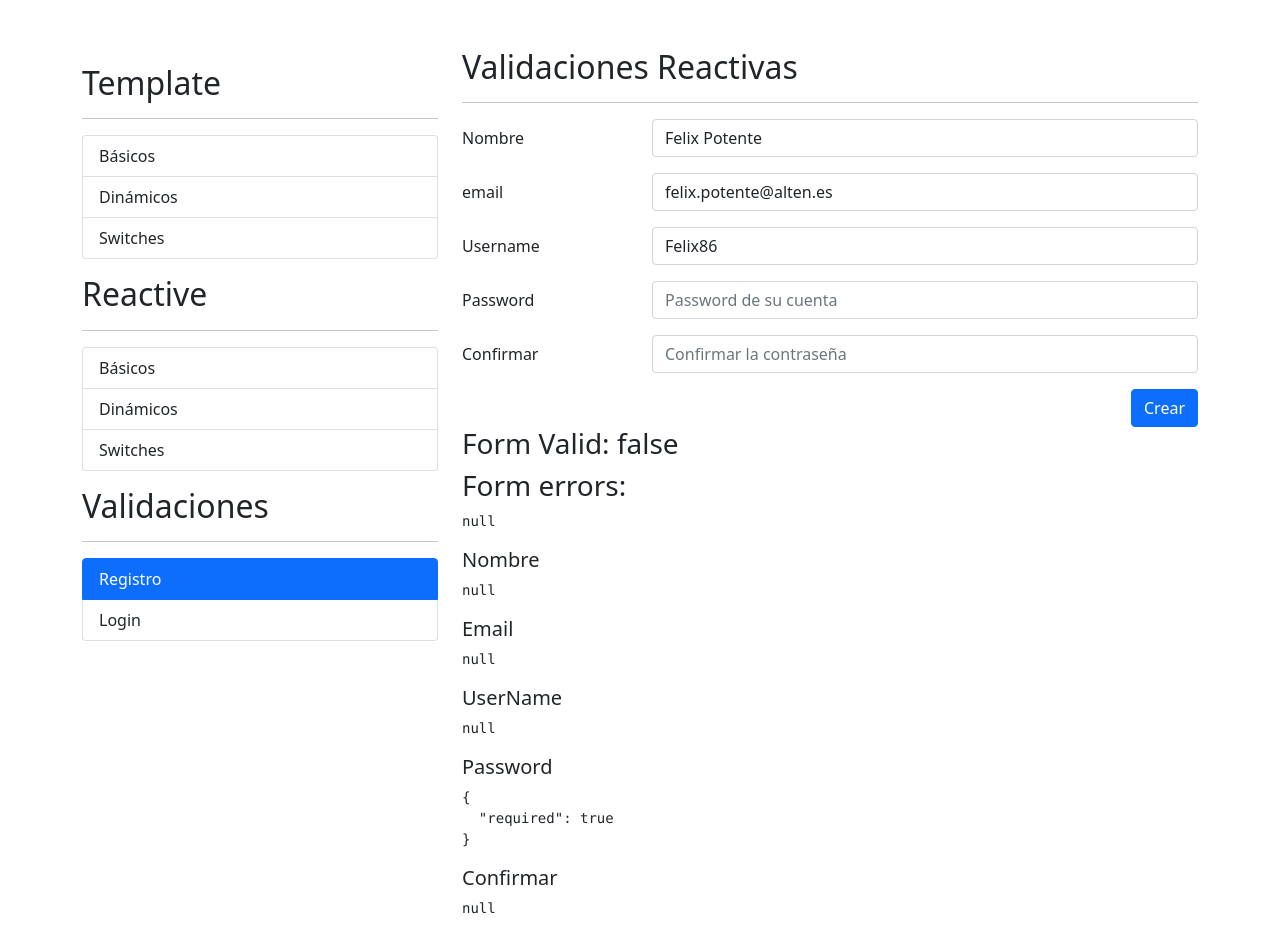
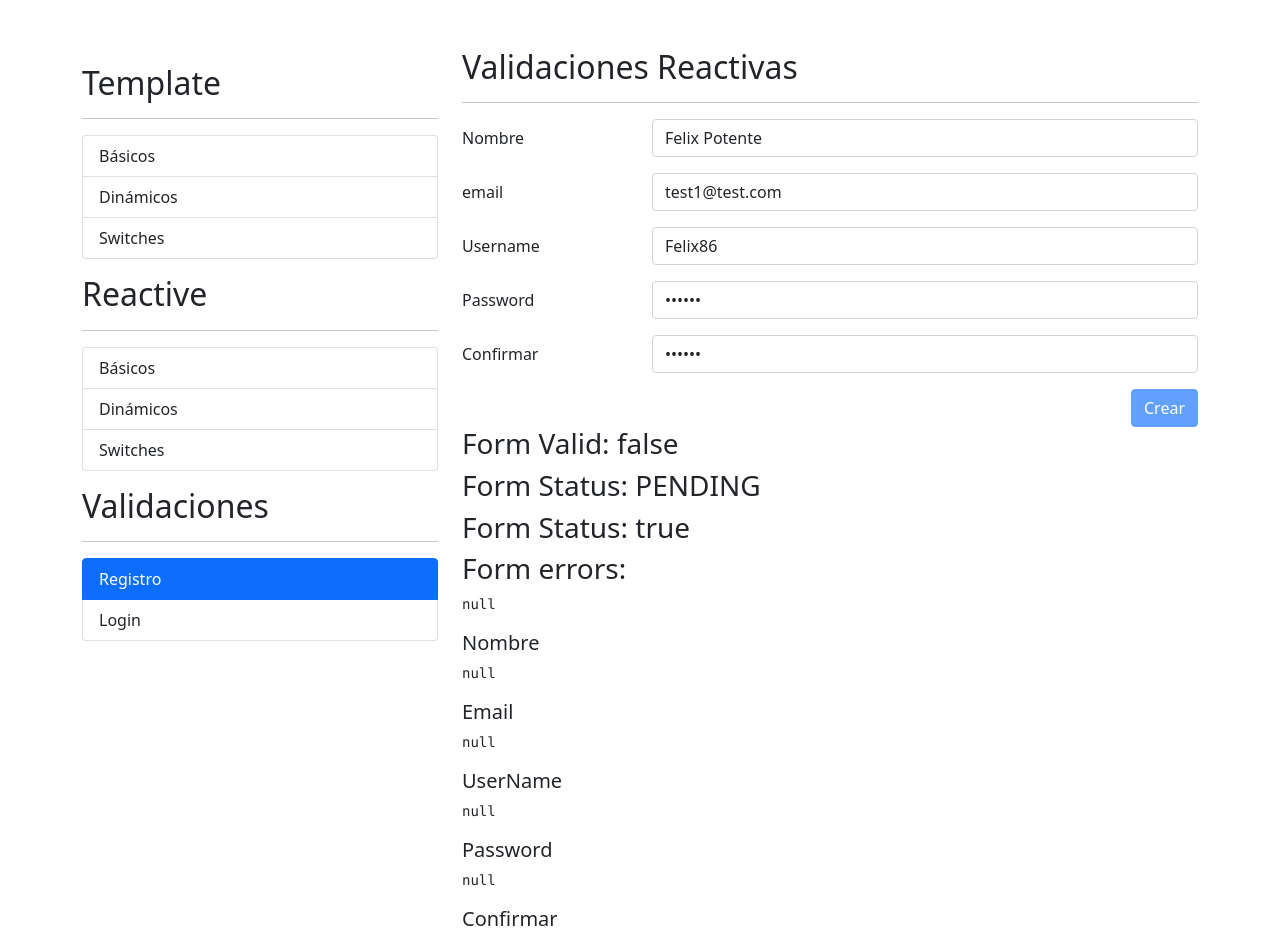
Before and after one commit to FelixPJ-86/Angular-06-formulariosApp, an Angular app: page /auth/registro in a window 1280 px wide. Shown: the top 941 px of the page. Built offline with nearby package versions, Linux system fonts and the light colour scheme; no server answers.

Commit message:
Tema 18 Fin video "13. Estado del formulario" , "14. Errores personalizados" y "15. Mensaje de error personalizado" FINAL

```diff
--- a/src/app/auth/pages/registro/registro.component.html
+++ b/src/app/auth/pages/registro/registro.component.html
@@ -27,9 +27,9 @@
                         class="form-control"
                         formControlName="email"
                         placeholder="Email del usuario">
-                        <span class="form-text text-danger"
+                 <span class="form-text text-danger"
                         *ngIf="campoNoValido('email')">
-                    El correo es obligatorio
+                  {{emailErrorMsg}}
                 </span>
                 </div>
             </div>
@@ -83,7 +83,8 @@
             <div class="row">
                 <div class="col">
                     <button class="btn btn-primary float-end"
-                            type="submit">
+                         [disabled]="miFormulario.pending"
+                    type="submit">
                         Crear
                     </button>
                 </div>
@@ -96,6 +97,8 @@
 
 
 <h3>Form Valid: {{miFormulario.valid}}</h3>
+<h3>Form Status: {{miFormulario.status}}</h3>
+<h3>Form Status: {{miFormulario.pending}}</h3>
 <h3>Form errors:</h3>
 <pre>{{miFormulario.errors | json}}</pre>
 
--- a/src/app/auth/pages/registro/registro.component.ts
+++ b/src/app/auth/pages/registro/registro.component.ts
@@ -33,16 +33,36 @@ validators:[this.validatorService.camposIguales('password','password2')]
   ngOnInit(): void {
     this.miFormulario.reset({
       nombre:'Felix Potente',
-      email: 'felix.potente@alten.es',
-      username: 'Felix86'
+      email: 'test1@test.com',
+      username: 'Felix86' ,
+      password: '123456',
+      password2: '123456'
     });
   }
 
+  get emailErrorMsg(){
+    const errors= this.miFormulario.get('email')?.errors;
+    if(errors?.required){
+      return 'Email es obligatorio';
+    }
+
+    if(errors?.pattern){
+      return 'El valor ingresado no tiene formato de correo';
+    }
+
+    if(errors?.emailTomado){
+      return 'El Email ya fue tomado';
+    }
+
+    return '';
+  }
 
   campoNoValido(campo:string){
     return this.miFormulario.get(campo)?.invalid
           && this.miFormulario.get(campo)?.touched
   }
+
+
 
   submitFormulario(){
     console.log(this.miFormulario.value );
--- a/src/app/shared/validator/email-validator.service.ts
+++ b/src/app/shared/validator/email-validator.service.ts
@@ -2,7 +2,7 @@ import { HttpClient } from '@angular/common/http';
 import { Injectable } from '@angular/core';
 import { AbstractControl, AsyncValidator, ValidationErrors } from '@angular/forms';
 import { Observable } from 'rxjs';
-import { map } from "rxjs/operators";
+import { delay, map } from "rxjs/operators";
 
 @Injectable({
   providedIn: 'root'
@@ -17,6 +17,7 @@ export class EmailValidatorService implements AsyncValidator{
     console.log(email);
 return this.http.get<any []>(`http://localhost:3000/usuarios?q=${email}`)
     .pipe(
+      delay(3000),
       map(
         resp =>{
           return (resp.length === 0 )? null : { emailTomado:true}
```
